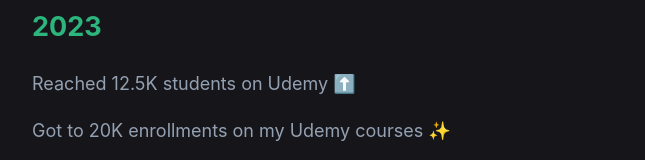
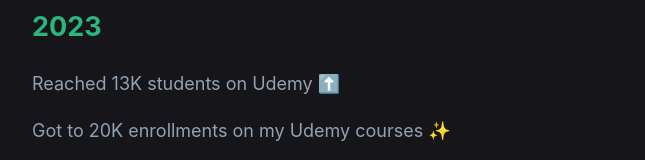
Before and after one commit to wlsf82/walmyr-nextjs, a Next.js app: page / in a window 1280 px wide. Shown: the part 3241-3401 px from the top of the page, without its empty margins (302-947 px from the left). Built offline with nearby package versions, Linux system fonts and the light colour scheme.

Commit message:
Update number of students on udemy
13K 🎉

```diff
--- a/components/timeline.js
+++ b/components/timeline.js
@@ -106,7 +106,7 @@
   {
     year: '2023',
     events: [
-      'Reached 12.5K students on Udemy ⬆️',
+      'Reached 13K students on Udemy ⬆️',
       'Got to 20K enrollments on my Udemy courses ✨',
       'Reached 4K subscribers on YouTube 🥳',
       'Reached the mark of 100 Live Streams on YouTube 💯',
```
